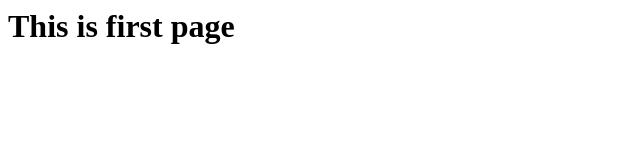
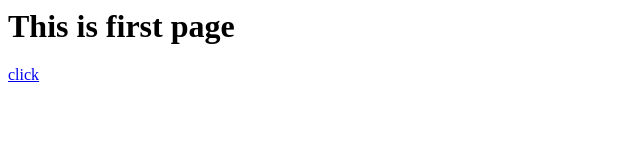
Before and after one commit to shreec098/trial.github.io, a plain HTML site: page index.html in a window 1280 px wide. Shown: the full height of the page, 0-640 px from the left. Drawn offline with Linux system fonts and the light colour scheme.

Commit message:
Update index.html

```diff
--- a/index.html
+++ b/index.html
@@ -6,5 +6,6 @@ Home
 </head>
 <body>
 <h1>This is first page</h1>
+  <a href="login.jsp">click</a>
 </body>
 </html>
```
